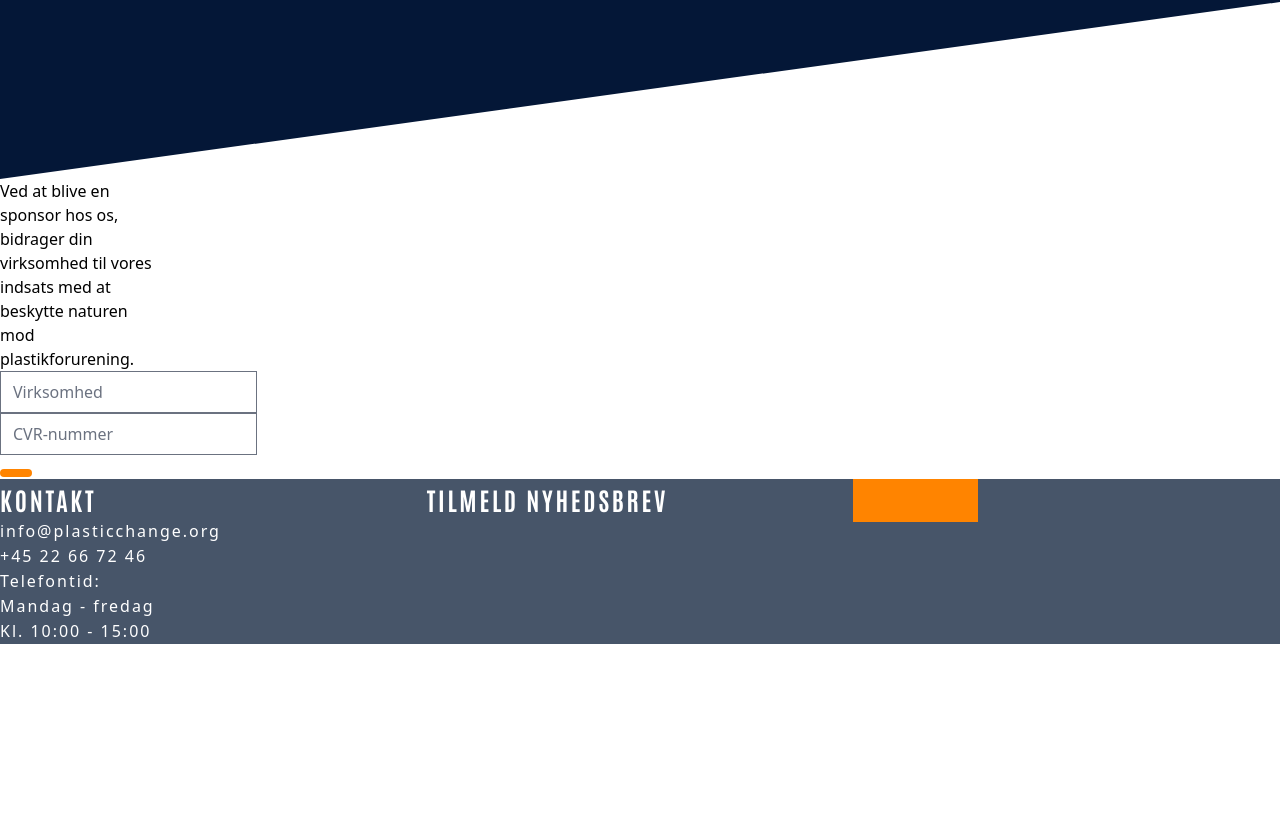
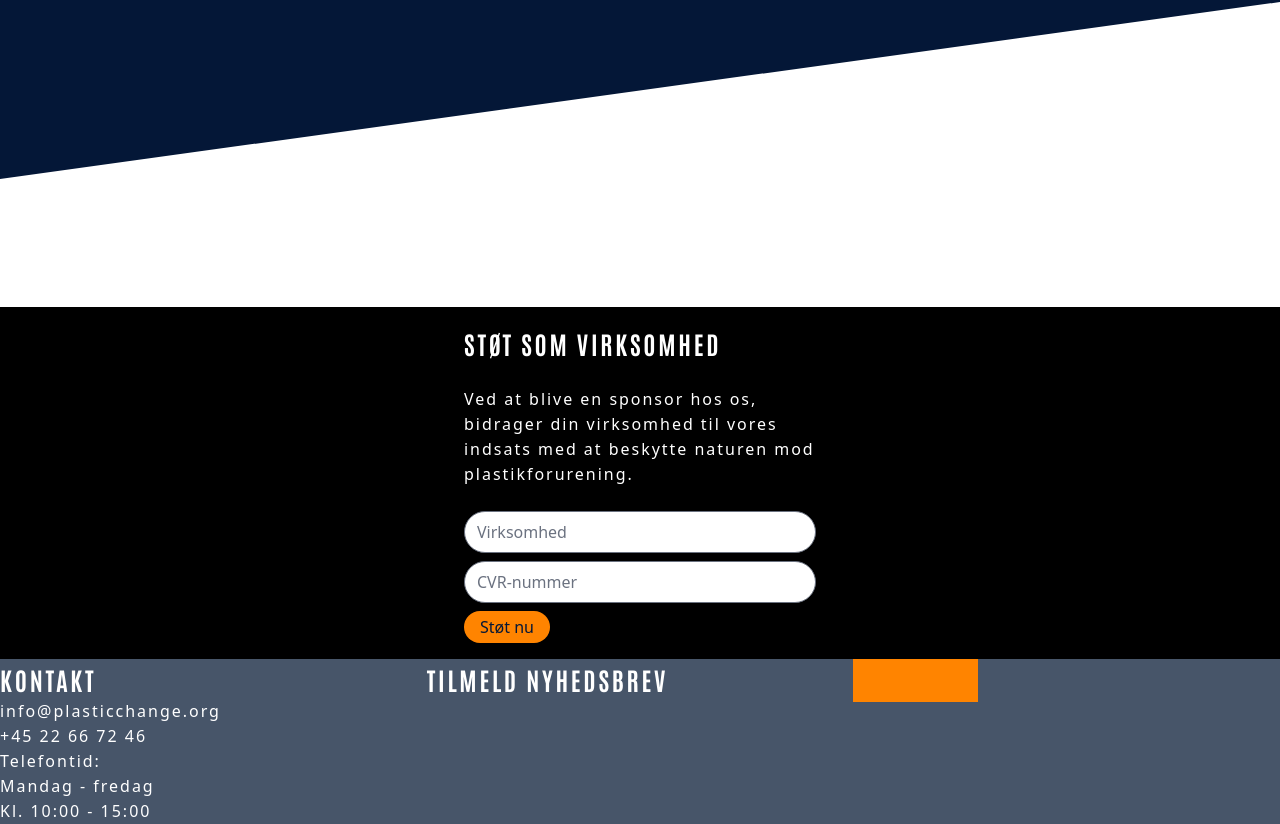
Before and after one commit to SaraLarsen02/plastic_change, an Astro site: page / in a window 1280 px wide. Shown: the part 4219-5043 px from the top of the page. Before the commit the page ends 4863 px from the top, so only its background shows below. Built offline with nearby package versions, Linux system fonts and the light colour scheme; Astro itself is replaced by a stand-in of ours.

Commit message:
fonte virker nu i forms

```diff
--- a/src/components/Forms.astro
+++ b/src/components/Forms.astro
@@ -1,17 +1,20 @@
 ---
-const { beskrivelse, header, placeholder1, placeholder2 } = Astro.props;
+const { beskrivelse, overskrift, placeholder1, placeholder2 } = Astro.props;
 import H3 from "../components/H3.astro";
 import Button from "../components/Button.astro";
+import Brodtekst from "./Brodtekst.astro";
 ---
 
-<article class="bg-white w-40 border-rounded">
-  <slot>
-    <H3>{header}</H3>
-    <p>{beskrivelse}</p>
-    <div class="">
-      <input type="text" name="form_felt" placeholder={placeholder1} />
-      <input type="text" name="form_felt" placeholder={placeholder2} />
-    </div>
-  </slot>
-  <Button />
+<article class="w-96 mx-auto mt-32 p-4 space-y-6">
+  <H3 tekst={overskrift}></H3>
+  <Brodtekst tekst={beskrivelse} />
+  <div class="space-y-2">
+    <!-- Ny container -->
+    <form class="space-y-2 grid grid-cols-1">
+      <input type="text" name="form_felt" placeholder={placeholder1} class="rounded-full" />
+      <input type="text" name="form_felt" placeholder={placeholder2} class="rounded-full" />
+    </form>
+    <Button class="w-full rounded-full">Støt nu</Button>
+    <!-- W-full og rounded-full her også -->
+  </div>
 </article>
--- a/src/pages/index.astro
+++ b/src/pages/index.astro
@@ -39,5 +39,7 @@ import Forms from "../components/Forms.astro";
   </section>
   <SkraaBokse />
   <SkraaBokse2 />
-  <Forms header="STØT SOM VIRKSOMHED" beskrivelse="Ved at blive en sponsor hos os, bidrager din virksomhed til vores indsats med at beskytte naturen mod plastikforurening." placeholder1="Virksomhed" placeholder2="CVR-nummer" />
+  <section class="bg-black">
+    <Forms overskrift="STØT SOM VIRKSOMHED" beskrivelse="Ved at blive en sponsor hos os, bidrager din virksomhed til vores indsats med at beskytte naturen mod plastikforurening." placeholder1="Virksomhed" placeholder2="CVR-nummer" />
+  </section>
 </MainLayout>
```
